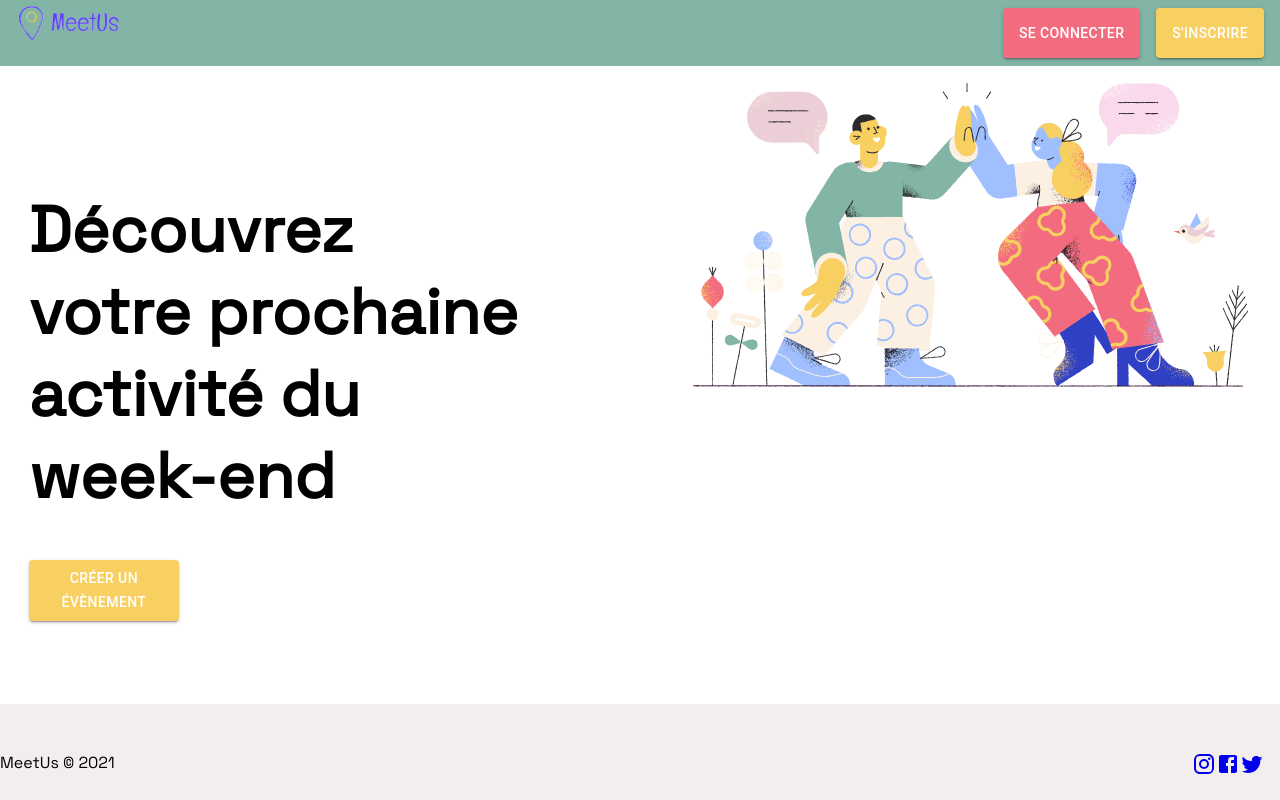
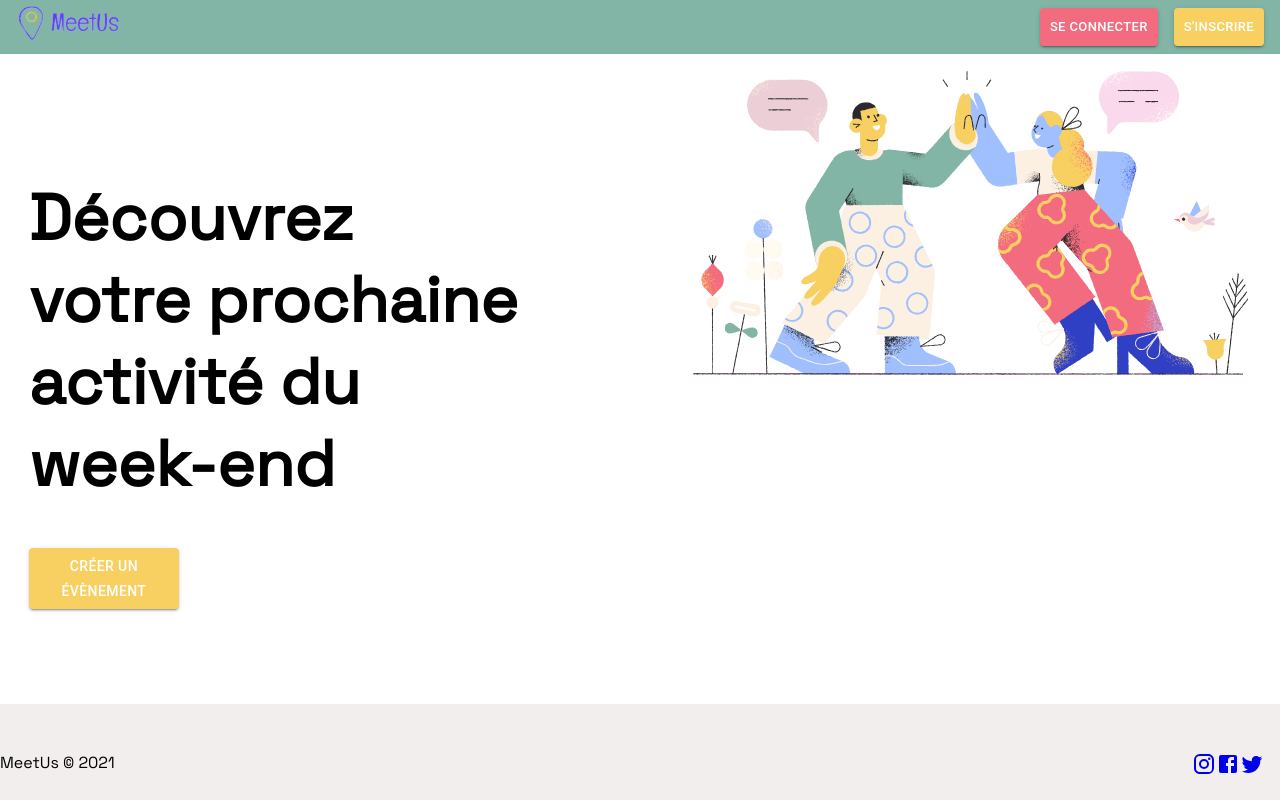
Before and after one commit to GeraldineBB/meetus-front, a React (Create React App) app: page / in a window 1280 px wide. Built offline with nearby package versions, Linux system fonts and the light colour scheme.

Commit message:
feat create cards component

```diff
--- a/src/components/Header/index.tsx
+++ b/src/components/Header/index.tsx
@@ -8,8 +8,8 @@ function Header() {
         <div className='header'>
             <div className='header__logo'><img src={Logo} alt="Logo" /></div>
             <div className='header__buttons'>
-                <Button className='header__buttons__login' variant="contained">Se connecter</Button>
-                <Button className='header__buttons__signup' variant="contained">S'inscrire</Button>
+                <Button className='header__buttons__login' size="small" variant="contained">Se connecter</Button>
+                <Button className='header__buttons__signup' size="small" variant="contained">S'inscrire</Button>
             </div>
     </div>
     )
--- a/src/components/Header/style.scss
+++ b/src/components/Header/style.scss
@@ -19,8 +19,6 @@
         margin-bottom: 0.5em;
         display: flex;
         justify-content: space-between;
-        min-height: 50px;
-        min-width: 200px;
 
     }
     .header__buttons__signup{
```
Also changed, not shown: src/components/Cards/index.tsx (added, +14 -0 lines), src/components/Cards/style.scss (added).
